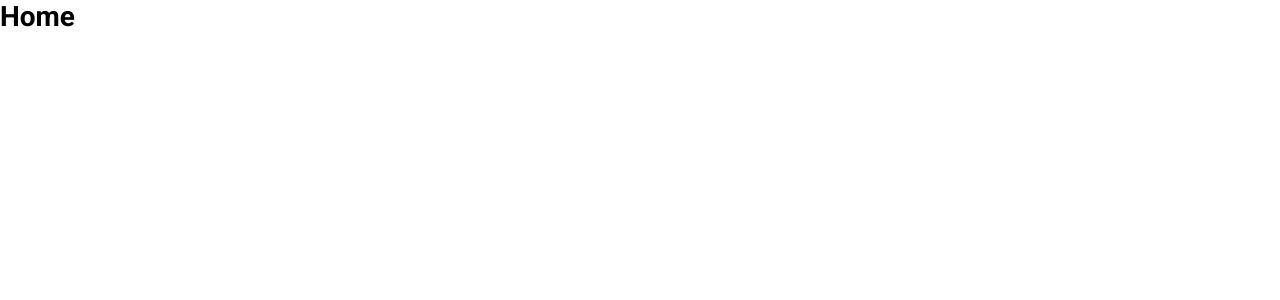
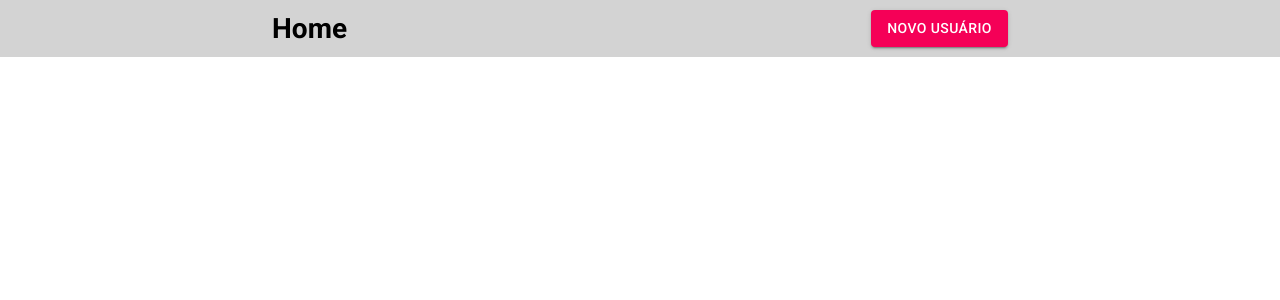
Before and after one commit to RenatoRosseto/SeidorFrontend, a React (Create React App) app: page / in a window 1280 px wide. Shown: the top 300 px of the page. Built offline with nearby package versions, Linux system fonts and the light colour scheme.

Commit message:
Criando componente Header e adicionando em todas as telas

```diff
--- /dev/null
+++ b/src/Components/Button/index.js
@@ -0,0 +1,16 @@
+import React from 'react';
+import Button from '@material-ui/core/Button';
+import { Link } from 'react-router-dom'
+
+export default function Btn(props) {
+
+  return (
+    <>
+      <Link to={props.tipo === "home" ? "/novo-usuario" : "/"}>
+        <Button variant="contained" color={props.tipo === "home" ? "secondary" : "primary"}>
+          {props.tipo === "home" ? "Novo usuário" : "Home" }
+        </Button>
+      </Link>
+    </>
+  );
+}
--- /dev/null
+++ b/src/Components/Header/index.js
@@ -0,0 +1,18 @@
+import React from 'react';
+
+import Button from '../Button'
+
+import './styles.scss'
+
+function Header(props) {
+  return (
+    <>
+      <div className="containerHeader">
+        <h1>{props.titulo}</h1>
+        <Button tipo={props.btnTipo} />
+      </div>
+    </>
+  );
+}
+
+export default Header;
--- /dev/null
+++ b/src/Components/Header/styles.scss
@@ -0,0 +1,10 @@
+.containerHeader {
+  width: 100%;
+  background: lightgray;
+  position: fixed;
+  top: 0;
+  display: flex;
+  justify-content: space-around;
+  align-items: center;
+  padding: 10px;
+}
--- a/src/Pages/Home/index.js
+++ b/src/Pages/Home/index.js
@@ -1,8 +1,12 @@
 import React from 'react';
+
+import Header from '../../Components/Header'
 
 function Home() {
   return (
-    <h1>Home</h1>
+    <>
+      <Header titulo="Home" btnTipo="home" />
+    </>
   );
 }
 
--- a/src/Pages/NovoUsuario/index.js
+++ b/src/Pages/NovoUsuario/index.js
@@ -1,8 +1,12 @@
 import React from 'react';
+
+import Header from '../../Components/Header'
 
 function NovoUsuario() {
   return (
-    <h1>Novo Usuario</h1>
+    <>
+      <Header titulo="Cadastro de novo usuário" btnTipo="novoUsuario" />
+    </>
   );
 }
 
```
Also changed, not shown: src/Components/Table/index.js (renamed from src/Components/Tabela/index.js).
